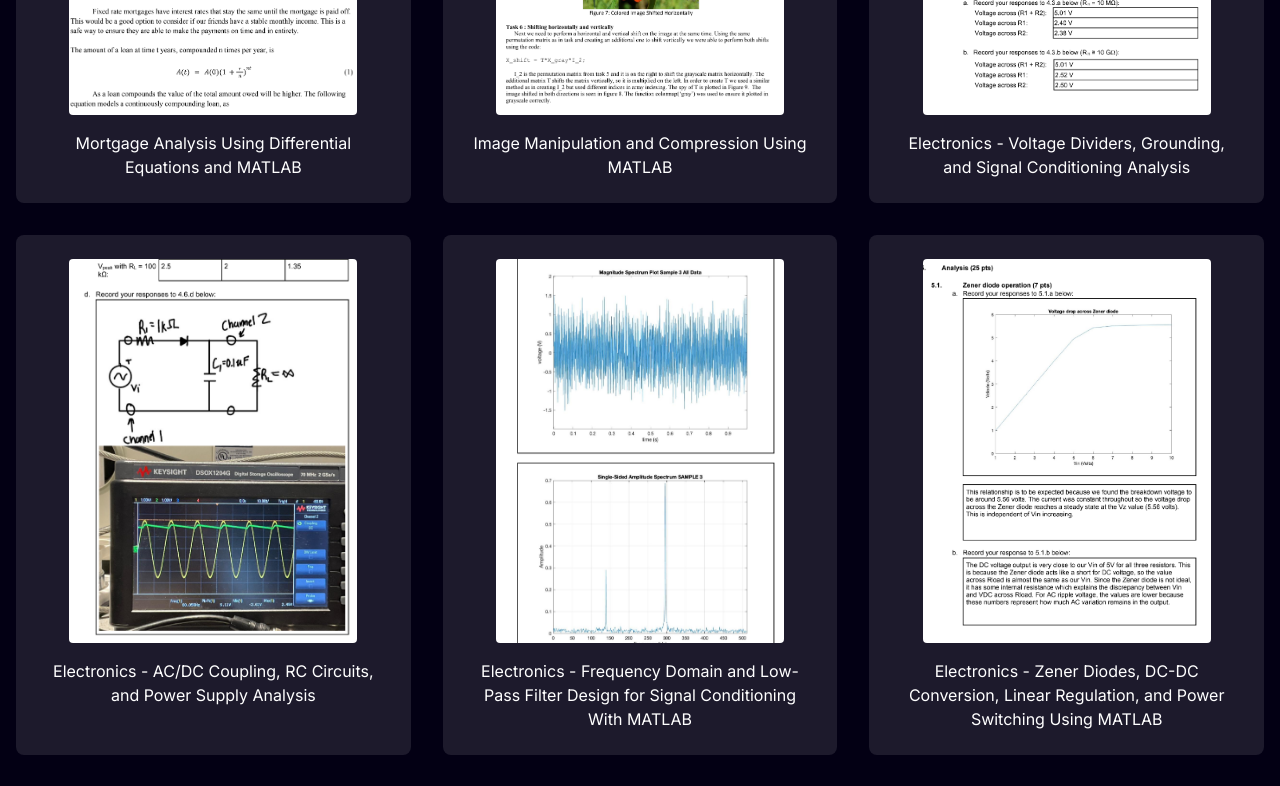
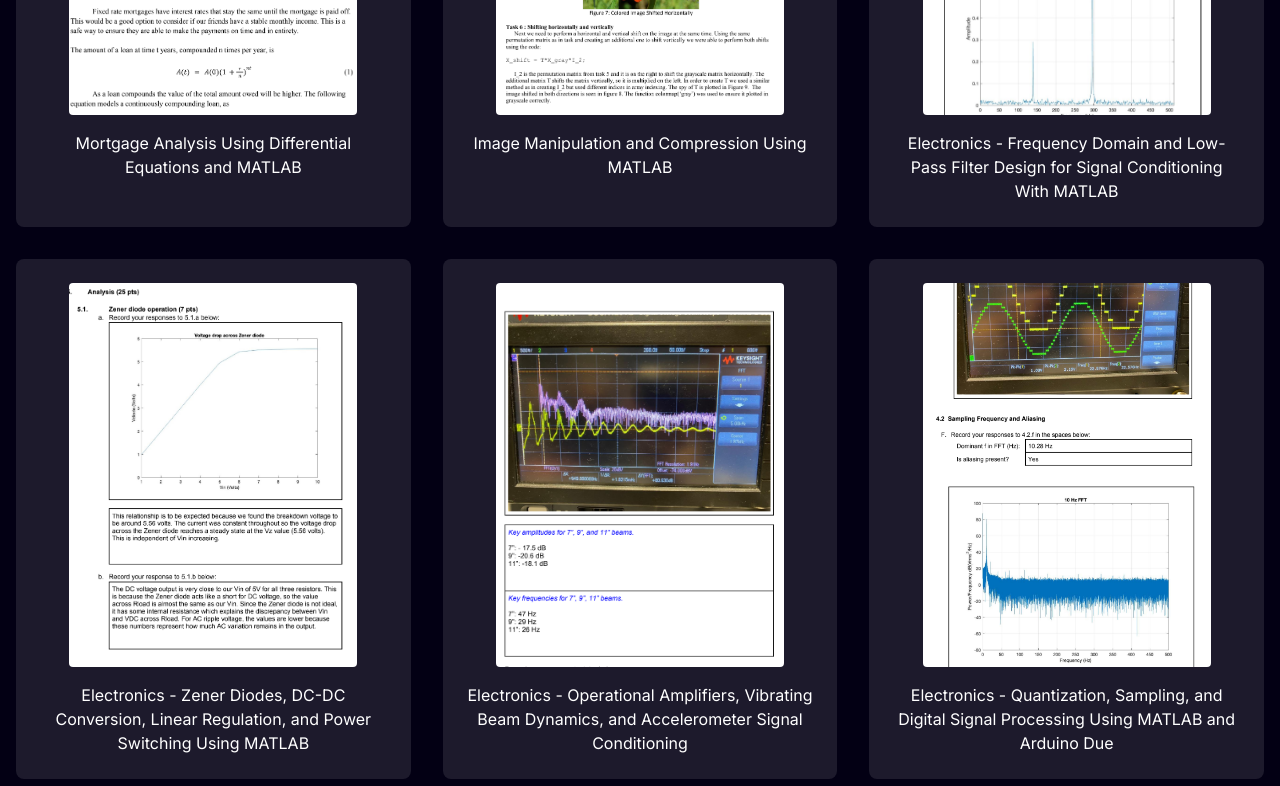
Before and after one commit to DavilaDawg/portfolio, a Next.js app: page / in a window 1280 px wide. Shown: the part 4980-5766 px from the top of the page. Built offline with nearby package versions, Linux system fonts and the light colour scheme.

Commit message:
feat: remove two electronics labs

```diff
--- a/components/main/Labs.tsx
+++ b/components/main/Labs.tsx
@@ -112,26 +112,26 @@ const labReports: LabReport[] = [
 			"This lab explores image manipulation and compression using MATLAB through matrix operations. Key tasks include loading and converting images, adjusting exposure, altering colors, and performing transformations like shifting, flipping, and transposing. The lab also demonstrates image compression using the Discrete Sine Transform (DST), analyzing how different compression ratios affect image quality. Results highlight the relationship between matrix manipulations and storage efficiency. The report includes MATLAB code and explanations for each operation.",
 		imageUrl: "/lab5.png",
 	},
-	{
-		id: 10,
-		title:
-			"Electronics - Voltage Dividers, Grounding, and Signal Conditioning Analysis",
-		pdfUrl:
-			"https://drive.google.com/file/d/1kBvODwrhuVy8ABsYjCYZfHRqbJfOAAd3/view?usp=sharing",
-		description:
-			"This lab covers experiments on voltage dividers, grounding, equivalent circuits, and accelerometer measurements. Key findings include the impact of grounding on voltage measurements and the importance of proper signal conditioning for accurate accelerometer data. The results highlight the effects of impedance and the need for careful circuit analysis to achieve precise measurements.",
-		imageUrl: "/lab10.png",
-	},
-	{
-		id: 11,
-		title:
-			"Electronics - AC/DC Coupling, RC Circuits, and Power Supply Analysis",
-		pdfUrl:
-			"https://drive.google.com/file/d/1HDg7Lg4EPGiPzFwo8S6n59vJT5AOuz7S/view?usp=sharing",
-		description:
-			"This lab investigates AC/DC coupling and RC circuits through precise oscilloscope and multimeter analysis. It examines the impact of coupling on signal integrity, derives and evaluates RC time constants, and analyzes the output waveform of a rectifier under different load conditions. Capacitor values were computed theoretically and validated via experimental measurements, ensuring alignment with expected circuit behavior.",
-		imageUrl: "/lab11.png",
-	},
+	// {
+	// 	id: 10,
+	// 	title:
+	// 		"Electronics - Voltage Dividers, Grounding, and Signal Conditioning Analysis",
+	// 	pdfUrl:
+	// 		"https://drive.google.com/file/d/1kBvODwrhuVy8ABsYjCYZfHRqbJfOAAd3/view?usp=sharing",
+	// 	description:
+	// 		"This lab covers experiments on voltage dividers, grounding, equivalent circuits, and accelerometer measurements. Key findings include the impact of grounding on voltage measurements and the importance of proper signal conditioning for accurate accelerometer data. The results highlight the effects of impedance and the need for careful circuit analysis to achieve precise measurements.",
+	// 	imageUrl: "/lab10.png",
+	// },
+	// {
+	// 	id: 11,
+	// 	title:
+	// 		"Electronics - AC/DC Coupling, RC Circuits, and Power Supply Analysis",
+	// 	pdfUrl:
+	// 		"https://drive.google.com/file/d/1HDg7Lg4EPGiPzFwo8S6n59vJT5AOuz7S/view?usp=sharing",
+	// 	description:
+	// 		"This lab investigates AC/DC coupling and RC circuits through precise oscilloscope and multimeter analysis. It examines the impact of coupling on signal integrity, derives and evaluates RC time constants, and analyzes the output waveform of a rectifier under different load conditions. Capacitor values were computed theoretically and validated via experimental measurements, ensuring alignment with expected circuit behavior.",
+	// 	imageUrl: "/lab11.png",
+	// },
 	{
 		id: 12,
 		title:
```
